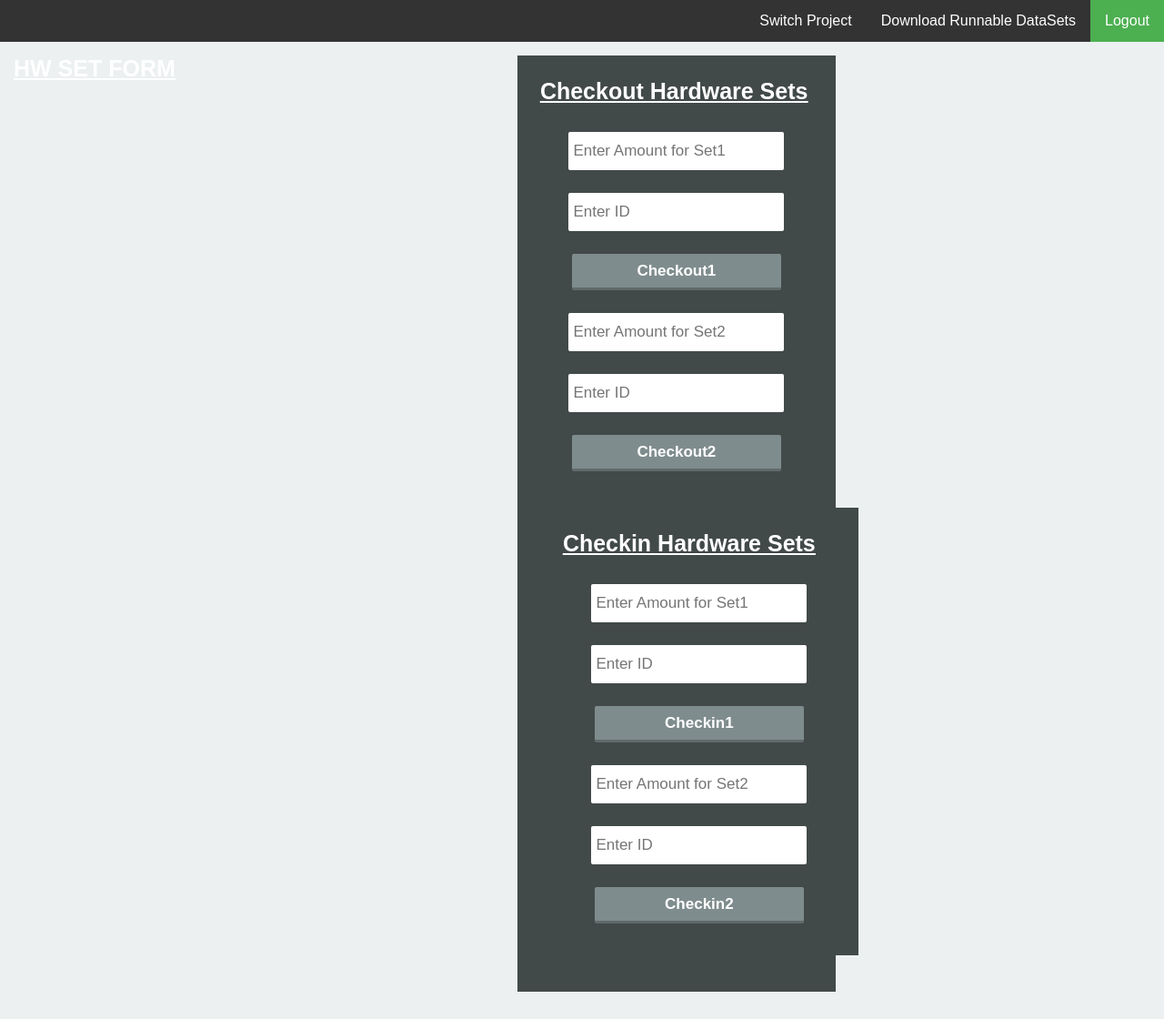
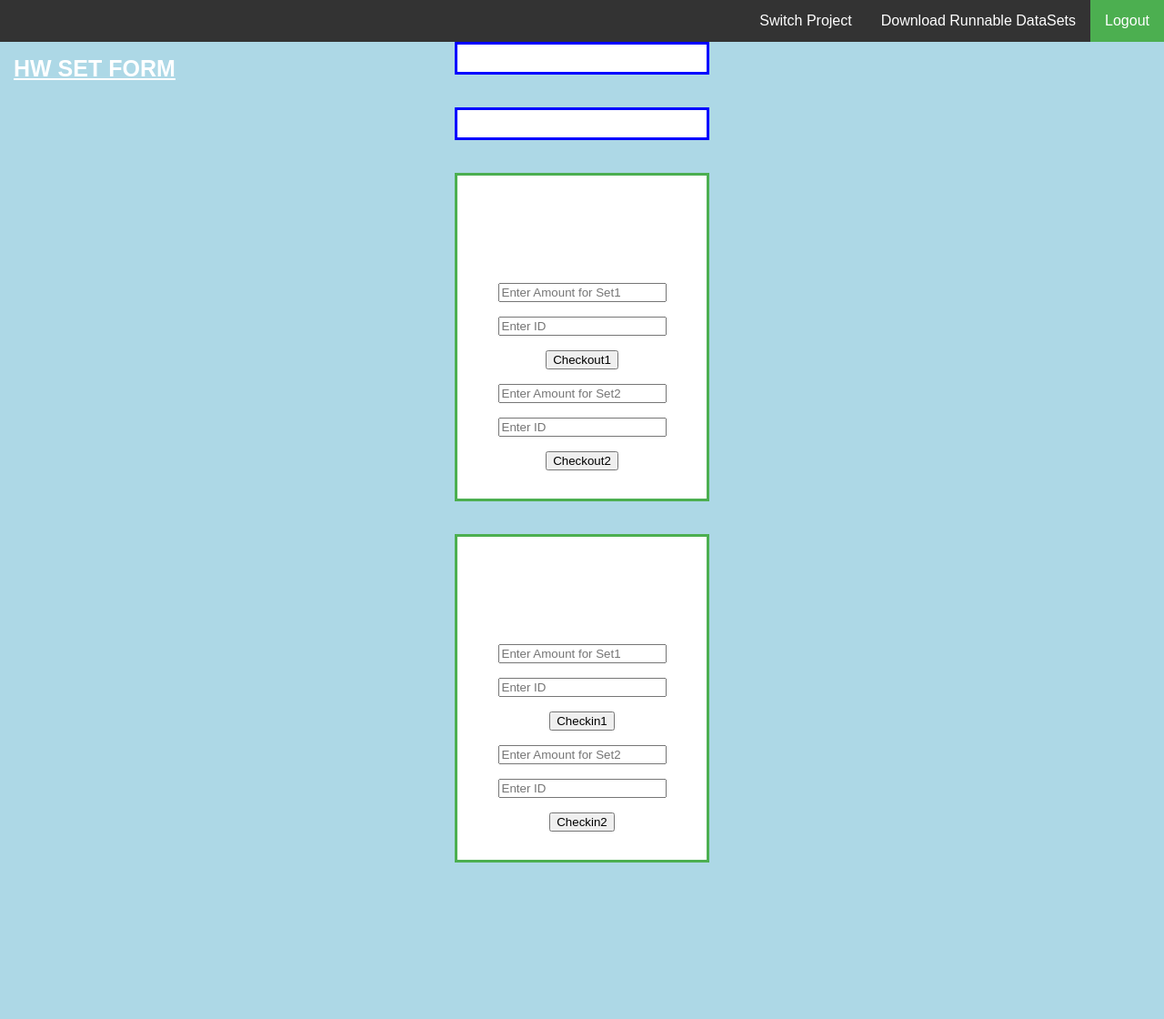
Before and after one commit to minaabbassian/EE461L_Group4_Project, a Flask app: template templates/inproject.html in a window 1280 px wide. Shown: the whole page at 91% size. After the commit the page ends 948 px from the top, so only its background shows below. Run offline with Flask 2, Linux system fonts and the light colour scheme; the template is opened without the code that fills it, so the values that code supplies are empty; some libraries are stand-ins or nearby versions.

Commit message:
Add files via upload

```diff
--- a/static/css/main.css
+++ b/static/css/main.css
@@ -7,6 +7,7 @@
     font-family: "Myriad Pro","Helvetica Neue",Helvetica,Arial,Sans-Serif;
     background-color:#ECF0F1;
 }
+
 #wrapper
 {
     margin:0 auto;
--- a/templates/downloads.html
+++ b/templates/downloads.html
@@ -15,6 +15,8 @@
       li {
         float: left;
       }
+
+      body {font-family: Arial, Helvetica, sans-serif; background-color: lightblue;}
 
       li a {
         display: block;
@@ -42,7 +44,7 @@
     <div id="wrapper", style="text-align:center">
 
     <h1 align="center">
-        Download and Test with DataSets from Physionet!
+        <u>Download and Test with DataSets from Physionet!</u>
     </h1>
     <A HREF="https://www.physionet.org/static/published-projects/adfecgdb/abdominal-and-direct-fetal-ecg-database-1.0.0.zip">Abdominal and Direct Fetal ECG Database: </A>
         <p>
--- a/templates/home.html
+++ b/templates/home.html
@@ -69,6 +69,7 @@
       margin-right: 500px;
       padding: 15px;
       background-color: white;
+      border: 3px solid #4CAF50;
 
     }
 
--- a/templates/inproject.html
+++ b/templates/inproject.html
@@ -5,8 +5,7 @@
     <link href="../static/main.css" type="text/css" rel="stylesheet"/>
 
     <style>
-          body {font-family: Arial, Helvetica, sans-serif; text-align: center;}
-
+        body {font-family: Arial, Helvetica, sans-serif; text-align: center; background-color: lightblue;}
         ul {
           list-style-type: none;
           margin: 0;
@@ -39,6 +38,34 @@
           text-align: center;
         }
 
+        .container {
+          margin-left: 500px;
+          margin-right: 500px;
+          padding: 15px;
+          background-color: white;
+          border: 3px solid #4CAF50;
+        }
+
+        .container1 {
+          margin-left: 500px;
+          margin-right: 500px;
+          padding: 15px;
+          background-color: white;
+          border: 3px solid blue;
+        }
+
+        .floatContainer {
+          border: 3px solid blue;
+          padding: 20px;
+        }
+
+        .floatChild {
+          width: 50%;
+          float: left;
+          padding: 20px;
+          border: 2px solid red;
+        }
+
         .sideBySideForm{
           display: inline-block;
         }
@@ -52,25 +79,36 @@
             <li style="float:right"><A HREF="../switch" class="external">Switch Project</A></li>
         </ul>
     <h1 class="form_label"><u>HW SET FORM</u></h1>
+
+    <div class="container1">
     {% if hwset1 %}
     <h2 style="color:blue">Availability of HWSet1: {{ hwset1 }}</h2>
     {% endif %}
     {% if hwset2 %}
     <h2 style="color:blue">Availability of HWSet2: {{ hwset2 }}</h2>
     {% endif %}
+    </div>
+
+    <br>
+    <br>
+
+    <div class="container1">
     {% if name %}
-        <h2 style="color:green"><u>Project Name: {{ name }}</u></h2>
+        <h2 style="color:blue"><u>Project Name: {{ name }}</u></h2>
     {% endif %}
     {% if checkedSet1 %}
-    <h2 style="color:green">Number of HWSet1 Checked Out: {{ checkedSet1 }}</h2>
+    <h2 style="color:blue; font-size:15px;">Number of HWSet1 Checked Out: {{ checkedSet1 }}</h2>
     {% endif %}
     {% if checkedSet2 %}
-    <h2 style="color:green">Number of HWSet2 Checked Out: {{ checkedSet2 }}</h2>
+    <h2 style="color:blue; font-size:15px;">Number of HWSet2 Checked Out: {{ checkedSet2 }}</h2>
     {% endif %}
+    </div>
 
+    <br>
+    <br>
 
-    <div class="form_div sideBySideForm">
-    <p class="form_label"><u>Checkout Hardware Sets</u></p>
+    <div class="container">
+    <p class="form_label"><u><b>Checkout Hardware Sets</b></u></p>
     {% if info %}
     <h2 style="color:red; font-size:15px;"><i>{{ info }}!</i></h2>
     {% endif %}
@@ -80,7 +118,7 @@
     <form method="post" action="/form_checkout1">
     <p><input type="text" name="set1amount" placeholder="Enter Amount for Set1"></p>
     {% if id %}
-        <p style="color:green">Project ID: {{ id }}!</p>
+        <p style="color:green"><u>Project ID:</u> {{ id }}</p>
     {% endif %}
     <p><input type="text" name="projID" placeholder="Enter ID"></p>
     <p><input type="submit" value="Checkout1"></p>
@@ -89,18 +127,21 @@
     <form method="post" action="/form_checkout2">
         <p><input type="text" name="set2amount" placeholder="Enter Amount for Set2"></p>
         {% if id %}
-            <p style="color:green">Project ID: {{ id }}!</p>
+            <p style="color:green"><u>Project ID:</u> {{ id }}</p>
          {% endif %}
         <p><input type="text" name="projID" placeholder="Enter ID"></p>
         <p><input type="submit" value="Checkout2"></p>
         </form>
+    </div>
     <!-- <br>
     <br>
     <br> -->
 
+    <br>
+    <br>
 
-    <div class="form_div sideBySideForm">
-        <p class="form_label"><u>Checkin Hardware Sets</u></p>
+    <div class="container">
+        <p class="form_label"><u><b>Checkin Hardware Sets</b></u></p>
         {% if info2 %}
         <h2 style="color:red; font-size:15px;"><i>{{ info2 }}!</i></h2>
         {% endif %}
@@ -110,7 +151,7 @@
     <form method="post" action="/form_checkin1">
         <p><input type="text" name="set1amount" placeholder="Enter Amount for Set1"></p>
         {% if id %}
-            <p style="color:green">Project ID: {{ id }}!</p>
+            <p style="color:green"><u>Project ID:</u> {{ id }}</p>
          {% endif %}
         <p><input type="text" name="projID" placeholder="Enter ID"></p>
         <p><input type="submit" value="Checkin1"></p>
@@ -119,11 +160,12 @@
         <form method="post" action="/form_checkin2">
             <p><input type="text" name="set2amount" placeholder="Enter Amount for Set2"></p>
             {% if id %}
-                <p style="color:green">Project ID: {{ id }}!</p>
+                <p style="color:green"><u>Project ID:</u> {{ id }}</p>
              {% endif %}
             <p><input type="text" name="projID" placeholder="Enter ID"></p>
             <p><input type="submit" value="Checkin2"></p>
             </form>
+    </div>
 
 </body>
 </html>
--- a/templates/login.html
+++ b/templates/login.html
@@ -5,7 +5,7 @@
     <link href="../static/main.css" type="text/css" rel="stylesheet"/>
     <style>
     body {font-family: Arial, Helvetica, sans-serif; background-color: lightblue; margin-left: 500px; margin-right: 500px;}
-    form {border: 3px solid #f1f1f1;}
+    form {border: 3px solid #4CAF50;}
 
     h2 {text-align: center;}
     div {text-align: center;}
```
